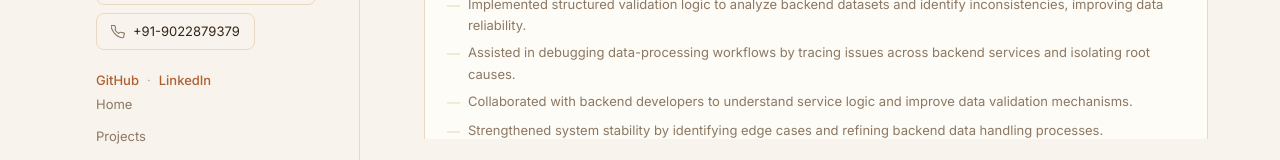
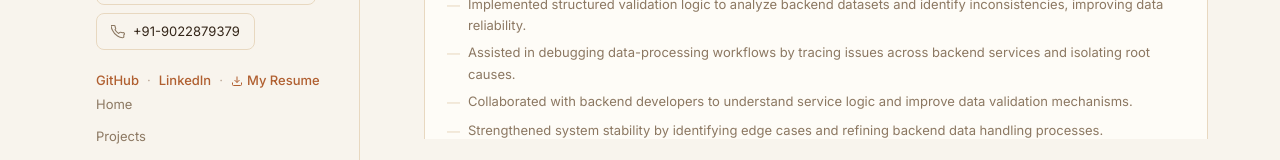
Before and after one commit to kabilannadar/Kabilan_Portfolio, a React (Vite) app: page /experience in a window 1280 px wide. Shown: the part 609-769 px from the top of the page. Built offline with nearby package versions, Linux system fonts and the light colour scheme; the HTML template or start-up script is replaced by a standard one.

Commit message:
Added my resume link to left panel pages

```diff
--- a/src/components/LeftPanel.jsx
+++ b/src/components/LeftPanel.jsx
@@ -55,10 +55,24 @@ export default function LeftPanel() {
         </div>
 
         {/* Social links */}
-        <div className="social-links">
+        <div className="social-links" style={{ flexWrap: 'nowrap', whiteSpace: 'nowrap' }}>
           <a href="https://github.com/kabilannadar" target="_blank" rel="noreferrer">GitHub</a>
           <span className="dot">·</span>
           <a href="https://linkedin.com/in/kabilan-nadar-9738a823a" target="_blank" rel="noreferrer">LinkedIn</a>
+          <span className="dot">·</span>
+          <a
+            href="/Kabilan_Rethinaswamy.pdf"
+            target="_blank"
+            rel="noreferrer"
+            style={{ display: 'inline-flex', alignItems: 'center', gap: '4px' }}
+          >
+            <svg width="12" height="12" fill="none" stroke="currentColor" strokeWidth="2" viewBox="0 0 24 24">
+              <path d="M21 15v4a2 2 0 01-2 2H5a2 2 0 01-2-2v-4"/>
+              <polyline points="7 10 12 15 17 10"/>
+              <line x1="12" y1="15" x2="12" y2="3"/>
+            </svg>
+            My Resume
+          </a>
         </div>
       </div>
 
```
